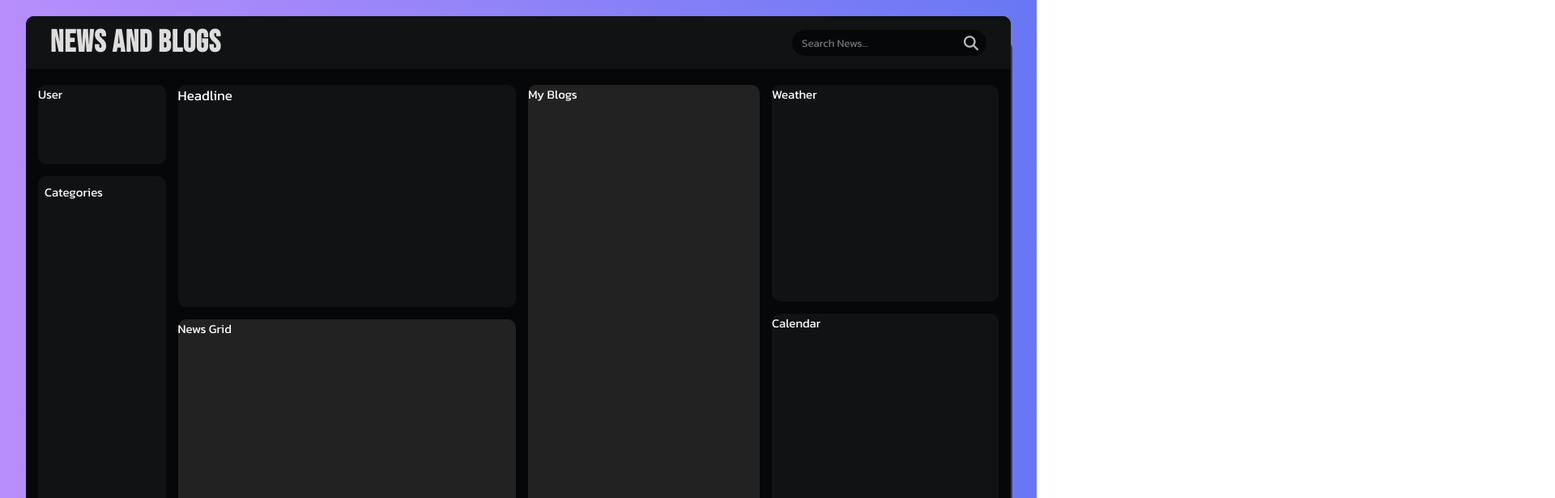
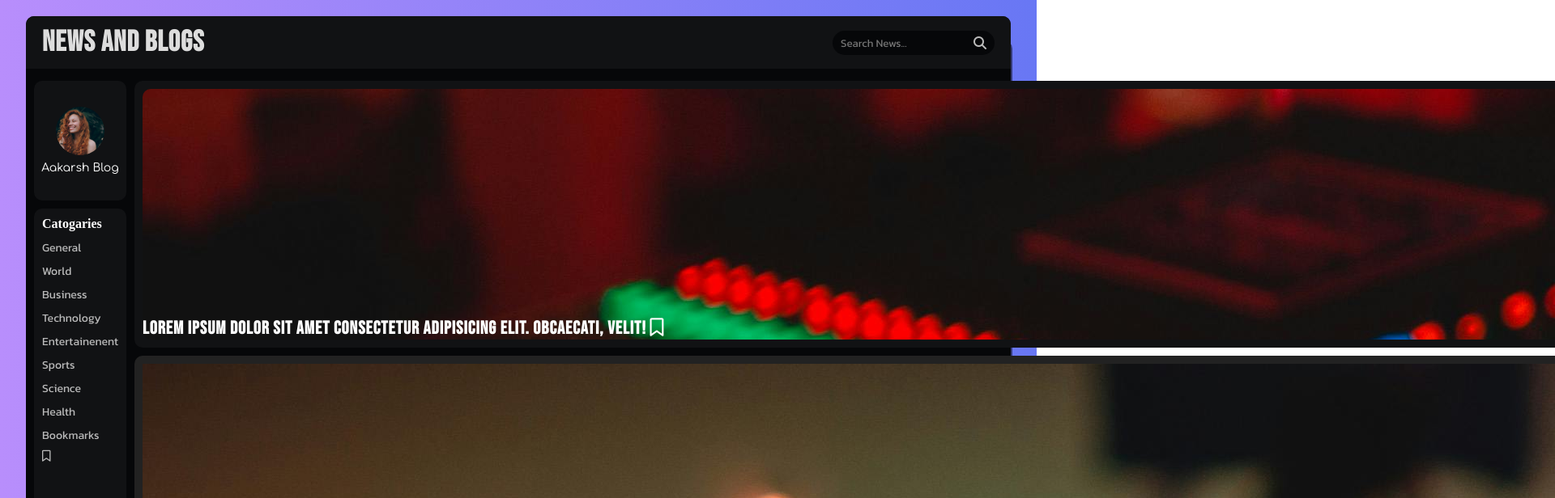
Before and after one commit to Aakarshk25/News-and-BlogsApp, a React (Vite) app in the folder news-blogs-app/: page / in a window 1280 px wide. Shown: the top 616 px of the page at 81% size, 1920 px wide, since content can reach past the window. Built offline with nearby package versions, Linux system fonts and the light colour scheme.

Commit message:
Dealing with Image

```diff
--- a/news-blogs-app/src/Components/News.css
+++ b/news-blogs-app/src/Components/News.css
@@ -1,4 +1,3 @@
-
 .news {
     font-size: 1.8rem;
     color: #fff;
@@ -7,23 +6,23 @@
     display: flex;
     flex-direction: column;
     justify-content: space-between;
-    row-gap: 1.5rem; /* Reduced row gap for tighter spacing */
+    gap: 1.5rem;
 }
 
 .news-header {
     width: 100%;
-    min-height: 6.5rem; /* Slightly reduced header height */
+    min-height: 6.5rem;
     background-color: #111214;
     border-radius: 1rem 1rem 0 0;
     display: flex;
     justify-content: space-between;
     align-items: center;
-    padding: 0 3rem; /* Reduced padding */
+    padding: 0 2rem; /* Adjusted padding for better spacing */
 }
 
 .logo {
     font-family: 'Bebas Neue', sans-serif;
-    font-size: 3.8rem; /* Slightly smaller font size */
+    font-size: 3.6rem; /* Optimized font size */
     color: #ddd;
     letter-spacing: 0.1rem;
 }
@@ -33,18 +32,19 @@
 }
 
 .search-bar input {
-    width: 24rem; /* Reduced width */
-    height: 3.2rem; /* Reduced height */
+    width: 20rem; /* Reduced default width for a cleaner look */
+    height: 3rem;
     background-color: #060709;
     border: none;
-    border-radius: 4rem;
-    padding: 0 2.5rem 0 1.2rem; /* Adjusted padding */
+    border-radius: 2rem;
+    padding: 0 2.5rem 0 1rem;
     color: #ddd;
-    transition: width 0.3s;
+    transition: width 0.3s ease;
 }
 
 .search-bar input:focus {
-    width: 35rem;
+    width: 30rem; /* Slightly reduced focus width */
+    outline: none;
 }
 
 .search-bar input:focus::placeholder {
@@ -59,88 +59,162 @@
     right: 1rem;
     transform: translateY(-50%);
     color: #bbb;
-    font-size: 1.8rem;
+    font-size: 1.6rem;
     cursor: pointer;
 }
 
 .news-content {
     display: flex;
-    height: calc(100% - 15rem); /* Reduced height */
-    padding: 0 1.5rem; /* Reduced padding */
-    gap: 1.5rem; /* Reduced gap */
+    height: calc(100% - 10rem); /* Adjusted height for proper spacing */
+    padding: 0 1rem;
+    gap: 1rem;
 }
 
 .navbar {
-    width: 17rem; /* Slightly reduced width */
+    width: 16rem;
     height: 100%;
     display: flex;
     flex-direction: column;
-    row-gap: 1.5rem; /* Reduced row gap */
+    gap: 1rem;
 }
 
 .user {
     width: 100%;
-    height: 16%;
+    height: 25%;
     background-color: #111214;
     border-radius: 1rem;
-    font-size: 1.5rem; /* Reduced font size */
+    font-size: 1.4rem;
+    display: flex;
+    flex-direction: column;
+    justify-content: center;
+    align-items: center;
+    gap: 0.8rem;
+    cursor: pointer;
+}
+
+.user img {
+    width: 6rem;
+    aspect-ratio: 1;
+    object-fit: cover;
+    border-radius: 50%;
+}
+
+.user p {
+    font-family: 'Comfortaa', sans-serif;
 }
 
 .categories {
     width: 100%;
-    height: calc(84% - 1.5rem); /* Adjusted height */
+    height: calc(86% - 1rem);
     background-color: #111214;
     border-radius: 1rem;
-    font-size: 1.5rem; /* Consistent font size */
-    padding: 0.8rem; /* Reduced padding */
+    font-size: 1.4rem;
+    padding: 1rem;
+}
+
+.categories .nav-heading {
+    font-family: "Bebas Neue,sans-serif";
+    margin-bottom: 1rem;
+    font-size: 1.6rem;
+    font-weight: bold;
+    color: #fff;
+}
+
+.categories .nav-link {
+    display: flex;
+    flex-direction: column;
+    gap: 0.8rem;
+}
+
+.categories .nav-link a {
+    color: #bbb;
+    text-decoration: none;
+    transition: color 0.3s ease;
+}
+
+.categories .nav-link a:hover {
+    color: #fff;
 }
 
 .news-section {
-    width: clamp(28rem, 42cqi, 38%);
-    height: 100%;
-    border-radius: 1rem;
+    flex: 1;
     display: flex;
     flex-direction: column;
-    gap: 1.5rem; /* Reduced gap */
+    gap: 1rem;
 }
 
 .headline {
     width: 100%;
-    height: 45%; /* Slightly reduced height */
+    height: 50%; /* Equal height for headline and news-grid */
     background-color: #111214;
     border-radius: 1rem;
-    font-size: 1.7rem; /* Slightly reduced font size */
+    font-size: 1.5rem;
+    padding: 1rem;
+    display: flex;
+    align-items: center;
+    position: relative;
+}
+.headline-title{
+    width: 100%;
+    position: absolute;
+    bottom: 0;
+    left: 0;
+    padding: 1rem 4rem 1rem 1rem;
+    font-family: "Bebas Neue",sans-serif;
+    font-family: clamp(1.5rem,1.8cqi,3rem);
+    letter-spacing: 0.1rem;
+    color: #fff;
+
+}
+
+.headline img{
+    width: 100%;
+    height: 100%;
+    object-fit: cover;
+    border-radius: 1rem;
 }
 
 .news-grid {
     width: 100%;
-    height: 50%; /* Slightly reduced height */
+    height: 50%; /* Equal height for news-grid and headline */
     background-color: #222;
     border-radius: 1rem;
-    font-size: 1.5rem; /* Reduced font size */
+    padding: 1rem;
+}
+news-grid-item img{
+    width: 100%;
+    height: 100%;
+    display: block;
+    object-fit: cover;
+    border-radius: 1rem;
 }
 
 .my-blogs {
-    width: clamp(18rem, 26cqi, 26%);
-    height: 100%;
+    width: 25rem; /* Increased width */
+    height: 100%; /* Full height */
     background-color: #222;
     border-radius: 1rem;
-    font-size: 1.5rem; /* Consistent font size */
+    font-size: 1.5rem; /* Slightly larger font size for emphasis */
+    padding: 1.2rem; /* Increased padding for better spacing */
 }
+
 
 .weather-calendar {
     flex: 1;
     display: flex;
     flex-direction: column;
-    row-gap: 1.5rem; /* Reduced gap */
-    font-size: 1.5rem; /* Consistent font size */
+    gap: 1rem;
+    font-size: 1.4rem;
 }
 
 .news-footer {
     width: 100%;
-    min-height: 4.5rem; /* Slightly reduced footer height */
+    min-height: 4rem;
     background-color: #111214;
     border-radius: 0 0 1rem 1rem;
-    font-size: 1.3rem; /* Reduced font size */
+    font-size: 1.3rem;
     color: #bbb;
+    display: flex;
+    justify-content: center;
+    align-items: center;
 }
--- a/news-blogs-app/src/Components/News.jsx
+++ b/news-blogs-app/src/Components/News.jsx
@@ -1,28 +1,121 @@
 import Weather from "./Weather";
 import Calendar from "./Calendar";
 import "./News.css";
+import userImg from "../assets/images/user.jpg";
+import techImg from "../assets/images/tech.jpg";
+import sportsImg from "../assets/images/sports.jpg";
+import scienceImg from "../assets/images/science.jpg";
+import worldImg from "../assets/images/world.jpg";
+import healthImg from "../assets/images/health.jpg";
+import nationImg from "../assets/images/nation.jpg";
 
 const News = () => {
   return (
     <div className="news">
-      <header className="news-header"><h1 className="logo">News and Blogs</h1>
+      <header className="news-header">
+        <h1 className="logo">News and Blogs</h1>
         <div className="search-bar">
           <form>
             <input type="text" placeholder="Search News..." />
-          <button type="submit"> <i className="fa-solid fa-magnifying-glass"></i>
+            <button type="submit">
+              {" "}
+              <i className="fa-solid fa-magnifying-glass"></i>
             </button>
           </form>
         </div>
-
       </header>
       <div className="news-content">
         <div className="navbar">
-          <div className="user">User</div>
-          <nav className="categories">Categories</nav>
+          <div className="user">
+            <img src={userImg} alt=" User Image" />
+            <p>Aakarsh Blog</p>
+          </div>
+          <nav className="categories">
+            <h1 className="nav-heading">Catogaries</h1>
+            <div className="nav-link">
+              <a href="#" className="nav-link">
+                General
+              </a>
+              <a href="#" className="nav-link">
+                World
+              </a>
+              <a href="#" className="nav-link">
+                Business
+              </a>
+              <a href="#" className="nav-link">
+                Technology
+              </a>
+              <a href="#" className="nav-link">
+                Entertainenent
+              </a>
+              <a href="#" className="nav-link">
+                Sports
+              </a>
+              <a href="#" className="nav-link">
+                Science
+              </a>
+              <a href="#" className="nav-link">
+                Health
+              </a>
+              <a href="#" className="nav-link">
+                Bookmarks <i className="fa-regular fa-bookmark"></i>
+              </a>
+            </div>
+          </nav>
         </div>
         <div className="news-section">
-          <div className="headline">Headline</div>
-          <div className="news-grid">News Grid</div>
+          <div className="headline">
+            <img src={techImg} alt="Headline Image" />
+            <h2 className="headline-title">
+              Lorem ipsum dolor sit amet consectetur adipisicing elit.
+              Obcaecati, velit!{" "}
+              <i className="fa-regular fa-bookmark bookmark"></i>
+            </h2>
+          </div>
+
+          <div className="news-grid">
+            <div className="news-grid-item">
+              <img src={techImg} alt="" />
+              <h3>Lorem ipsum dolor sit amet.
+              <i className="fa-regular fa-bookmark bookmark"></i>
+              </h3>
+            </div>
+            <div className="news-grid-item">
+              <img src={sportsImg} alt="" />
+              <h3>Lorem ipsum dolor sit amet.
+              <i className="fa-regular fa-bookmark bookmark"></i>
+              </h3>
+            </div>
+
+            <div className="news-grid-item">
+              <img src={scienceImg} alt="" />
+              <h3>Lorem ipsum dolor sit amet.
+              <i className="fa-regular fa-bookmark bookmark"></i>
+              </h3>
+            </div>
+
+            <div className="news-grid-item">
+              <img src={worldImg} alt="" />
+              <h3>Lorem ipsum dolor sit amet.
+              <i className="fa-regular fa-bookmark bookmark"></i>
+              </h3>
+            </div>
+
+            <div className="news-grid-item">
+              <img src={healthImg} alt="" />
+              <h3>Lorem ipsum dolor sit amet.
+              <i className="fa-regular fa-bookmark bookmark"></i>
+              </h3>
+            </div>
+
+            <div className="news-grid-item">
+              <img src={nationImg} alt="" />
+              <h3>Lorem ipsum dolor sit amet.
+              <i className="fa-regular fa-bookmark bookmark"></i>
+              </h3>
+            </div>
+
+          </div>
         </div>
         <div className="my-blogs">My Blogs</div>
         <div className="weather-calendar">
```
Lines whose indentation alone changed are shown as unchanged.
